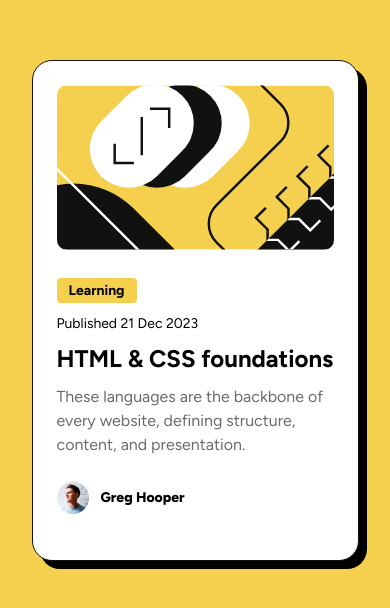
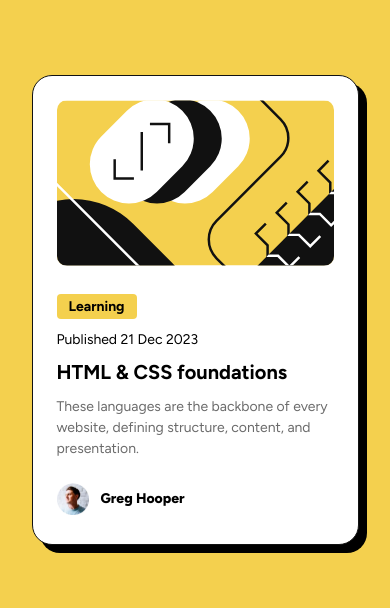
Before and after one commit to karim1safan/blog-preview-card-main, a plain HTML site: page index.html in a window 390 px wide. Shown: the part 112-720 px from the top of the page. Drawn offline with Linux system fonts and the light colour scheme.

Commit message:
update some sizes

```diff
--- a/style.css
+++ b/style.css
@@ -71,9 +71,13 @@ body {
 @media (max-width: 420px) {
   .card {
     width: 327px;
-    height: 501px;
+    height: 470px;
   }
-  .card .blog-image img {
-    width: 100%;
+  .card .content p:last-of-type {
+    font-size: 0.;
+    font-size: 0.875rem;
+  }
+  .card .content h2 {
+    font-size: 1.25rem;
   }
 }
```
